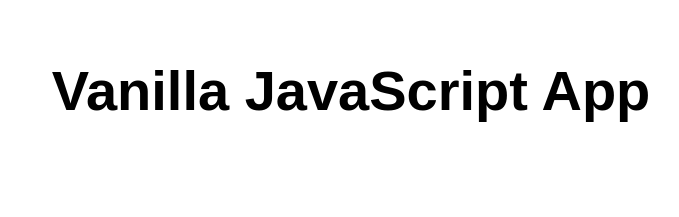
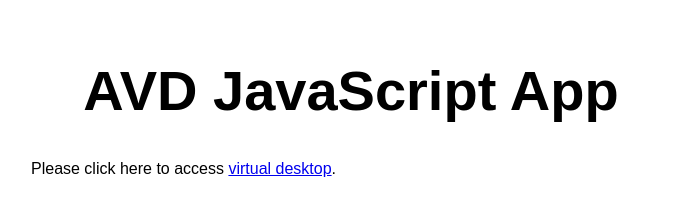
Before and after one commit to super-ook/my-first-static-web-app, a website: page src/index.html in a window 1280 px wide. Shown: the whole page, without its empty margins (289-968 px from the left). Drawn offline with Linux system fonts and the light colour scheme.

Commit message:
Update index.html

```diff
--- a/src/index.html
+++ b/src/index.html
@@ -5,12 +5,16 @@
   <meta charset="UTF-8">
   <meta name="viewport" content="width=device-width, initial-scale=1.0">
   <link rel="stylesheet" href="styles.css">
-  <title>Vanilla JavaScript App</title>
+  <title>AVD JavaScript App</title>
 </head>
 
 <body>
   <main>
-    <h1>Vanilla JavaScript App</h1>
+    <h1>AVD JavaScript App</h1>
+    <p>
+  Please click here to access
+  <a href="https://www.mozilla.org/en-US/">virtual desktop</a>.
+</p>
   </main>
 </body>
 
```
